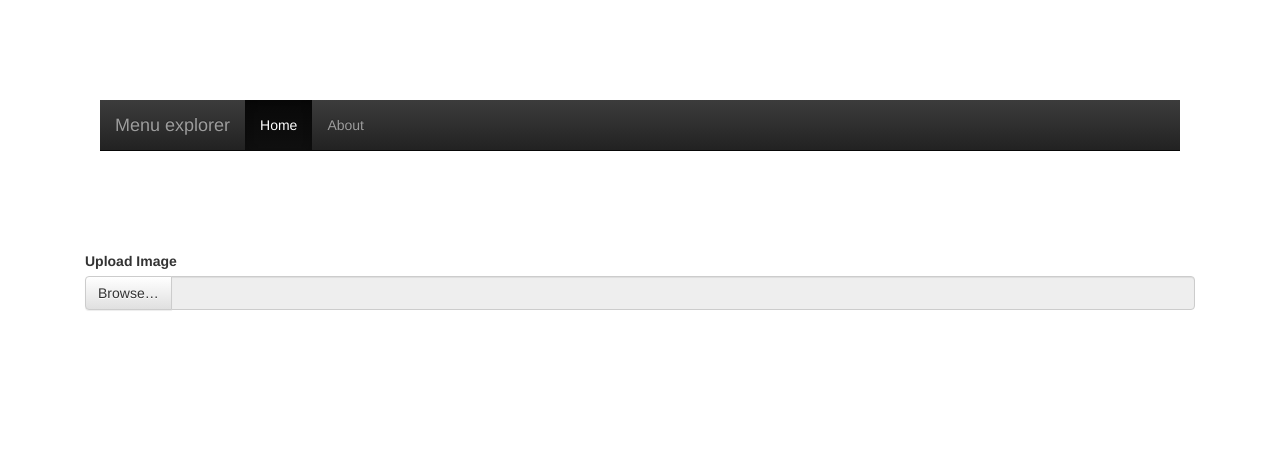
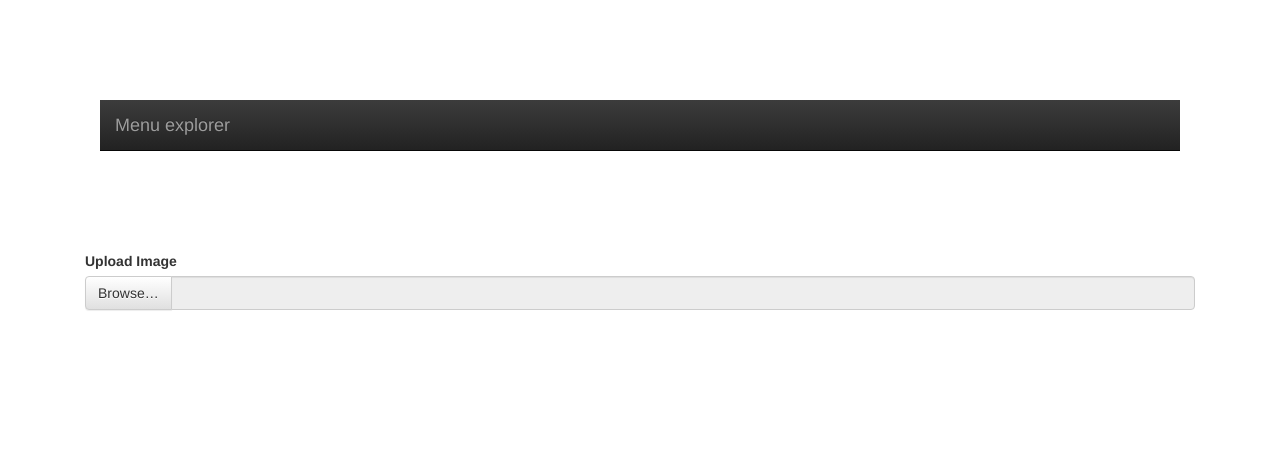
Before and after one commit to Azadehkhojandi/menuexplorer, a website: page menuexplorerapp/index.html in a window 1280 px wide. Drawn offline with nearby package versions, Linux system fonts and the light colour scheme.

Commit message:
remove about page and navigation menu

```diff
--- a/menuexplorerapp/index.html
+++ b/menuexplorerapp/index.html
@@ -16,15 +16,6 @@
         <nav class="navbar navbar-inverse navbar-static-top">
             <div class="container">
                 <a class="navbar-brand" href="/">Menu explorer</a>
-                <ul class="nav navbar-nav">
-                    <li class="active">
-                        <a href="/">Home</a>
-                    </li>
-                    <li>
-                        <a href="/about">About</a>
-                    </li>
-
-                </ul>
             </div>
         </nav>
 
--- a/menuexplorerapp/serverside/server.js
+++ b/menuexplorerapp/serverside/server.js
@@ -11,9 +11,6 @@ app.get('/', function (req, res) {
   //__dirname : It will resolve to your project folder.
 });
 
-app.get('/about', function (req, res) {
-  res.sendFile(path.join(__dirname + './../about.html'));
-});
 
 app.listen(3000);
 
```
Also changed, not shown: menuexplorerapp/about.html (deleted).
